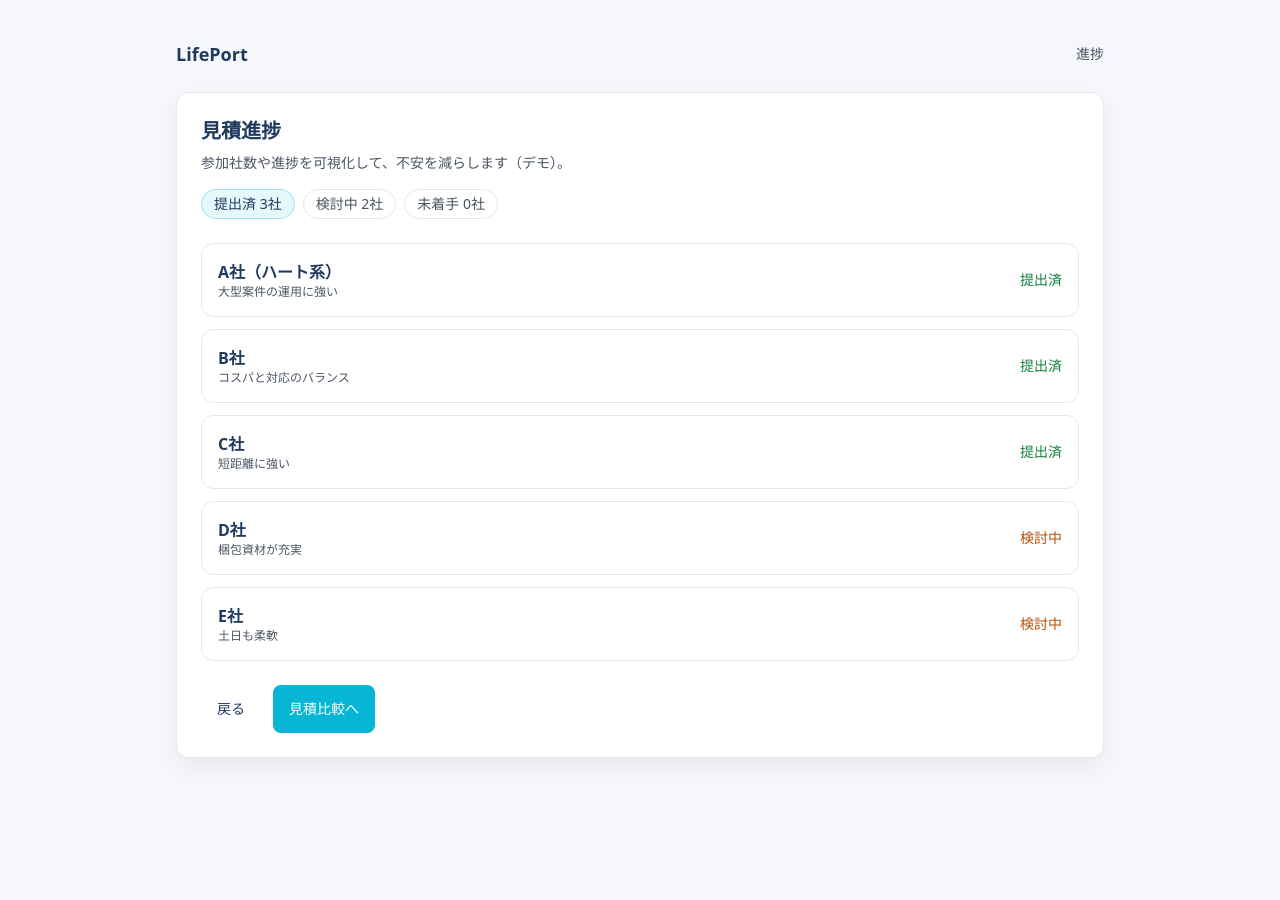
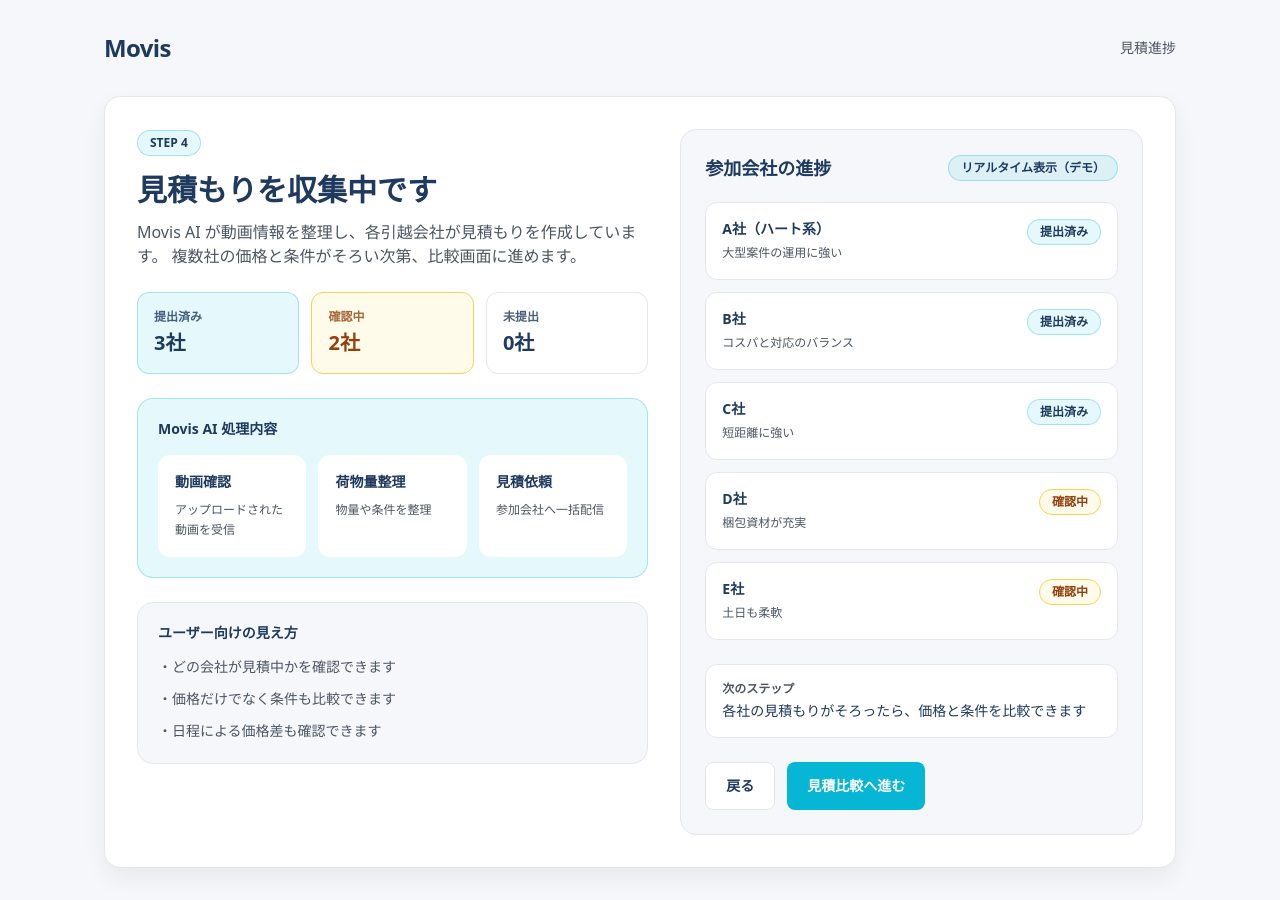
Before and after one commit to rjshimoyama-bot/lifeport-mvp, a Next.js app: page /progress in a window 1280 px wide. Before the commit the page ends 800 px from the top, so only its background shows below. Built offline with nearby package versions, Linux system fonts and the light colour scheme.

Commit message:
Update page.tsx

```diff
--- a/app/progress/page.tsx
+++ b/app/progress/page.tsx
@@ -10,64 +10,202 @@ export default function ProgressPage() {
   const [tick, setTick] = useState(0);
 
   useEffect(() => {
-    const t = setInterval(() => setTick((v) => v + 1), 900);
-    return () => clearInterval(t);
+    const timer = setInterval(() => {
+      setTick((prev) => prev + 1);
+    }, 900);
+
+    return () => clearInterval(timer);
   }, []);
 
   const statuses = useMemo(() => {
     const submittedCount = Math.min(movingCompanies.length, Math.floor(tick / 2));
-    return movingCompanies.map((c, i) => {
-      const s: Status =
-        i < submittedCount ? "submitted" :
-        i < submittedCount + 2 ? "reviewing" : "pending";
-      return { ...c, status: s };
+
+    return movingCompanies.map((company, index) => {
+      const status: Status =
+        index < submittedCount
+          ? "submitted"
+          : index < submittedCount + 2
+          ? "reviewing"
+          : "pending";
+
+      return {
+        ...company,
+        status,
+      };
     });
   }, [tick]);
 
   const submitted = statuses.filter((s) => s.status === "submitted").length;
+  const reviewing = statuses.filter((s) => s.status === "reviewing").length;
+  const pending = statuses.filter((s) => s.status === "pending").length;
 
   return (
-    <div className="mx-auto max-w-[960px] px-4 py-10">
-      <div className="mb-6 flex items-center justify-between">
-        <Link href="/" className="text-navy font-semibold text-lg">LifePort</Link>
-        <span className="text-sm text-muted">進捗</span>
+    <main className="min-h-screen bg-bg">
+      <div className="mx-auto max-w-[1120px] px-4 py-6 md:px-6 md:py-8">
+        <header className="flex items-center justify-between">
+          <Link href="/" className="text-2xl font-bold tracking-tight text-navy">
+            Movis
+          </Link>
+          <span className="text-sm text-muted">見積進捗</span>
+        </header>
+
+        <section className="mt-8">
+          <div className="rounded-2xl border border-border bg-white p-6 shadow-soft md:p-8">
+            <div className="grid gap-8 lg:grid-cols-[1.05fr_0.95fr]">
+              <div>
+                <div className="inline-flex rounded-full border border-cyan/30 bg-cyan/10 px-3 py-1 text-xs font-semibold text-navy">
+                  STEP 4
                 </div>
 
-      <div className="rounded-xl border border-border bg-white p-6 shadow-soft">
-        <h1 className="text-navy text-xl font-semibold">見積進捗</h1>
-        <p className="mt-2 text-sm text-muted">参加社数や進捗を可視化して、不安を減らします（デモ）。</p>
+                <h1 className="mt-4 text-2xl font-bold text-navy md:text-3xl">
+                  見積もりを収集中です
+                </h1>
+                <p className="mt-3 text-sm leading-6 text-muted md:text-base">
+                  Movis AI が動画情報を整理し、各引越会社が見積もりを作成しています。
+                  複数社の価格と条件がそろい次第、比較画面に進めます。
+                </p>
 
-        <div className="mt-4 flex gap-2 flex-wrap text-sm">
-          <span className="rounded-full border border-cyan/30 bg-cyan/10 px-3 py-1 text-navy">提出済 {submitted}社</span>
-          <span className="rounded-full border border-border bg-white px-3 py-1 text-muted">検討中 {statuses.filter(s=>s.status==="reviewing").length}社</span>
-          <span className="rounded-full border border-border bg-white px-3 py-1 text-muted">未着手 {statuses.filter(s=>s.status==="pending").length}社</span>
+                <div className="mt-6 grid gap-3 sm:grid-cols-3">
+                  <StatCard label="提出済み" value={`${submitted}社`} tone="cyan" />
+                  <StatCard label="確認中" value={`${reviewing}社`} tone="amber" />
+                  <StatCard label="未提出" value={`${pending}社`} tone="gray" />
                 </div>
 
-        <div className="mt-6 space-y-3">
-          {statuses.map((c) => (
-            <div key={c.id} className="flex items-center justify-between rounded-xl border border-border bg-white p-4">
+                <div className="mt-6 rounded-2xl border border-cyan/30 bg-cyan/10 p-5">
+                  <div className="text-sm font-semibold text-navy">Movis AI 処理内容</div>
+                  <div className="mt-4 grid gap-3 md:grid-cols-3">
+                    <FlowMini title="動画確認" text="アップロードされた動画を受信" />
+                    <FlowMini title="荷物量整理" text="物量や条件を整理" />
+                    <FlowMini title="見積依頼" text="参加会社へ一括配信" />
+                  </div>
+                </div>
+
+                <div className="mt-6 rounded-2xl border border-border bg-bg p-5">
+                  <div className="text-sm font-semibold text-navy">ユーザー向けの見え方</div>
+                  <ul className="mt-3 space-y-2 text-sm leading-6 text-muted">
+                    <li>・どの会社が見積中かを確認できます</li>
+                    <li>・価格だけでなく条件も比較できます</li>
+                    <li>・日程による価格差も確認できます</li>
+                  </ul>
+                </div>
+              </div>
+
               <div>
-                <div className="text-navy font-semibold">{c.name}</div>
-                <div className="text-xs text-muted">{c.note}</div>
+                <div className="rounded-2xl border border-border bg-bg p-5 md:p-6">
+                  <div className="flex items-center justify-between">
+                    <div className="text-lg font-bold text-navy">参加会社の進捗</div>
+                    <div className="rounded-full border border-cyan/30 bg-cyan/10 px-3 py-1 text-xs font-semibold text-navy">
+                      リアルタイム表示（デモ）
                     </div>
-              <div className="text-sm">
-                {c.status === "submitted" && <span className="text-green-700 font-medium">提出済</span>}
-                {c.status === "reviewing" && <span className="text-amber-700 font-medium">検討中</span>}
-                {c.status === "pending" && <span className="text-muted">未提出</span>}
+                  </div>
+
+                  <div className="mt-5 space-y-3">
+                    {statuses.map((company) => (
+                      <div
+                        key={company.id}
+                        className="rounded-xl border border-border bg-white p-4"
+                      >
+                        <div className="flex items-start justify-between gap-3">
+                          <div>
+                            <div className="text-sm font-semibold text-navy">
+                              {company.name}
+                            </div>
+                            <div className="mt-1 text-xs leading-5 text-muted">
+                              {company.note}
+                            </div>
+                          </div>
+
+                          <StatusBadge status={company.status} />
                         </div>
                       </div>
                     ))}
                   </div>
 
-        <div className="mt-6 flex gap-3">
-          <Link className="inline-flex h-12 items-center justify-center rounded-lg px-4 text-sm font-medium text-navy hover:bg-bg" href="/upload">
+                  <div className="mt-6 rounded-xl border border-border bg-white p-4">
+                    <div className="text-xs font-semibold text-muted">次のステップ</div>
+                    <div className="mt-1 text-sm font-medium text-navy">
+                      各社の見積もりがそろったら、価格と条件を比較できます
+                    </div>
+                  </div>
+
+                  <div className="mt-6 flex flex-col gap-3 sm:flex-row">
+                    <Link
+                      href="/upload"
+                      className="inline-flex h-12 items-center justify-center rounded-lg border border-border bg-white px-5 text-sm font-semibold text-navy hover:bg-white/80"
+                    >
                       戻る
                     </Link>
-          <Link className="inline-flex h-12 items-center justify-center rounded-lg bg-cyan px-4 text-sm font-medium text-white hover:bg-[#0891B2]" href="/quotes">
-            見積比較へ
+
+                    <Link
+                      href="/quotes"
+                      className="inline-flex h-12 items-center justify-center rounded-lg bg-cyan px-5 text-sm font-semibold text-white transition hover:bg-[#0891B2]"
+                    >
+                      見積比較へ進む
                     </Link>
                   </div>
                 </div>
               </div>
+            </div>
+          </div>
+        </section>
+      </div>
+    </main>
   );
 }
+
+function StatCard({
+  label,
+  value,
+  tone,
+}: {
+  label: string;
+  value: string;
+  tone: "cyan" | "amber" | "gray";
+}) {
+  const toneClass =
+    tone === "cyan"
+      ? "border-cyan/30 bg-cyan/10 text-navy"
+      : tone === "amber"
+      ? "border-amber-300 bg-amber-50 text-amber-800"
+      : "border-border bg-white text-navy";
+
+  return (
+    <div className={`rounded-xl border p-4 ${toneClass}`}>
+      <div className="text-xs font-semibold opacity-80">{label}</div>
+      <div className="mt-1 text-xl font-bold">{value}</div>
+    </div>
+  );
+}
+
+function StatusBadge({ status }: { status: Status }) {
+  if (status === "submitted") {
+    return (
+      <span className="inline-flex rounded-full border border-cyan/30 bg-cyan/10 px-3 py-1 text-xs font-semibold text-navy">
+        提出済み
+      </span>
+    );
+  }
+
+  if (status === "reviewing") {
+    return (
+      <span className="inline-flex rounded-full border border-amber-300 bg-amber-50 px-3 py-1 text-xs font-semibold text-amber-800">
+        確認中
+      </span>
+    );
+  }
+
+  return (
+    <span className="inline-flex rounded-full border border-border bg-white px-3 py-1 text-xs font-semibold text-muted">
+      未提出
+    </span>
+  );
+}
+
+function FlowMini({ title, text }: { title: string; text: string }) {
+  return (
+    <div className="rounded-xl border border-white/60 bg-white p-4">
+      <div className="text-sm font-semibold text-navy">{title}</div>
+      <div className="mt-2 text-xs leading-5 text-muted">{text}</div>
+    </div>
+  );
+}
```
Lines whose indentation alone changed are shown as unchanged.
